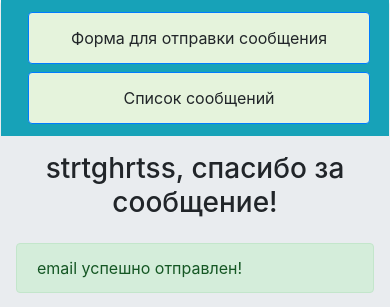
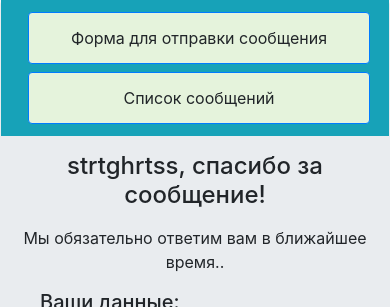
Before and after one commit to Alwongs/Contact-us, a PHP site: page /report.php in a window 390 px wide. Shown: the top 307 px of the page. Run offline with PHP 8.4, Linux system fonts and the light colour scheme; data comes from the database, SQL or seed files in the repository; both versions use the stored data as it was after the commit.

Commit message:
disine work

```diff
--- a/css/style.css
+++ b/css/style.css
@@ -11,8 +11,8 @@
     border-radius: 5px;
 }
 
-.full-height {
-    height: 100vh;
+.container {
+    min-height: 100vh;
 }
 
 .avatar {
--- a/html/header.html
+++ b/html/header.html
@@ -1,5 +1,5 @@
 <!DOCTYPE html>
-<html lang="en">
+<html lang="en" class="m-0 p-0">
 
 <head>
     <meta charset="UTF-8">
@@ -13,4 +13,4 @@
     <link rel="stylesheet" href="css/style.css">
 </head>
 
-<body class="bg-light">
+<body class="bg-light m-0 p-0">
--- a/html/report.html
+++ b/html/report.html
@@ -1,5 +1,4 @@
-<div class="container jumbotron py-0 px-3 full-height">
-
+<div class="container jumbotron p-0 px-3 my-0">
     <div class="row bg-info p-2">
         <div class="col-sm-6">
             <div class="col item btn btn-outline-primary m-1 outblock" onclick="location.href='list.php'">
@@ -14,12 +13,18 @@
     </div>
     <div class="row my-3">
         <div class="col-sm-12">
-            <h3 class="text-center">
+            <h4 class="text-center m-0">
                 <?php echo $name ?>, cпасибо за сообщение!
-            </h3>
+            </h4>
+        </div>
+    </div>
+    <div class="row mt-2">
+        <div class="col-sm-12 text-center">
+            Мы обязательно ответим вам в ближайшее время..
         </div>
     </div>
 
+    <!-- --------- Уведомление об отправке email ------------
     <?php if ($emailIsSent) : ?>
     <div class="row my-1">
         <div class="col-sm-12">
@@ -28,11 +33,11 @@
             </div>
         </div>
     </div>
-    <?php endif ?>
+    <?php endif ?> -->
 
     <div class="row my-3">
-        <div class="col-sm-12">
-            <h5>
+        <div class="col-sm-12 mx-4">
+            <h5 class="my-0">
                 Ваши данные:
             </h5>
         </div>
@@ -40,7 +45,7 @@
 
     <div class="row">
         <div class="col-sm-6">
-            <table>
+            <table class="mx-auto my-3">
                 <tr>
                     <td>Имя: </td>
                     <td>
@@ -79,13 +84,11 @@
                 </tr>
             </table>
 
-
         </div>
-        <div class="col-md-6">
+        <div class="col-md-6 text-center">
             <img class="img-thumbnail image" src="downloads/images/<?php echo $image ?>" alt="<?php echo $image ?>">
         </div>
     </div>
-
 
     <div class="row m-4">
         <div class="col-sm-8">
@@ -94,11 +97,12 @@
             </i>
         </div>
     </div>
+    <hr class="my-0">
+    <div class="row">
+        <div class="col-sm-2">
+            <input class="btn btn-info m-3" type="button" onclick="history.back();" value="Назад" />
+        </div>
+    </div>
 
 
-    <div class="row mt-2">
-        <div class="col-sm-12 text-center">
-            Мы обязательно ответим вам в ближайшее время..
-        </div>
-    </div>
 </div>
```
Also changed, not shown: html/form.html (+4 -6 lines), html/list.html (+17 -8 lines), html/message.html (+9 -11 lines), sql/customers.sql (added, +84 -0 lines), sql/query.sql (deleted, +0 -8 lines), downloads/images/1474711921_chapaev1.jpg (added), downloads/images/aGkj65f1SuA.jpg (added), downloads/images/Новый точечный рисунок.bmp (added).
